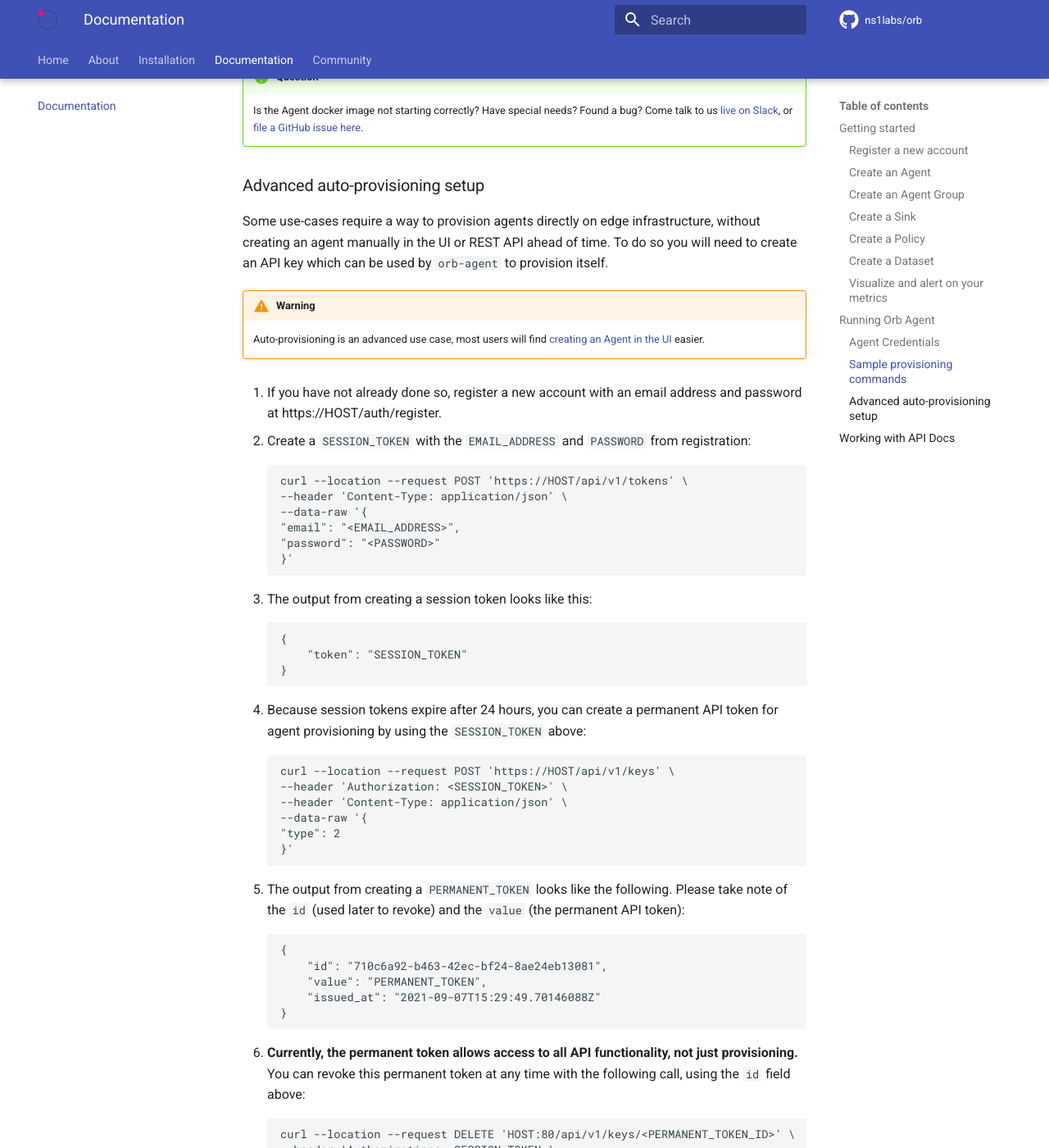
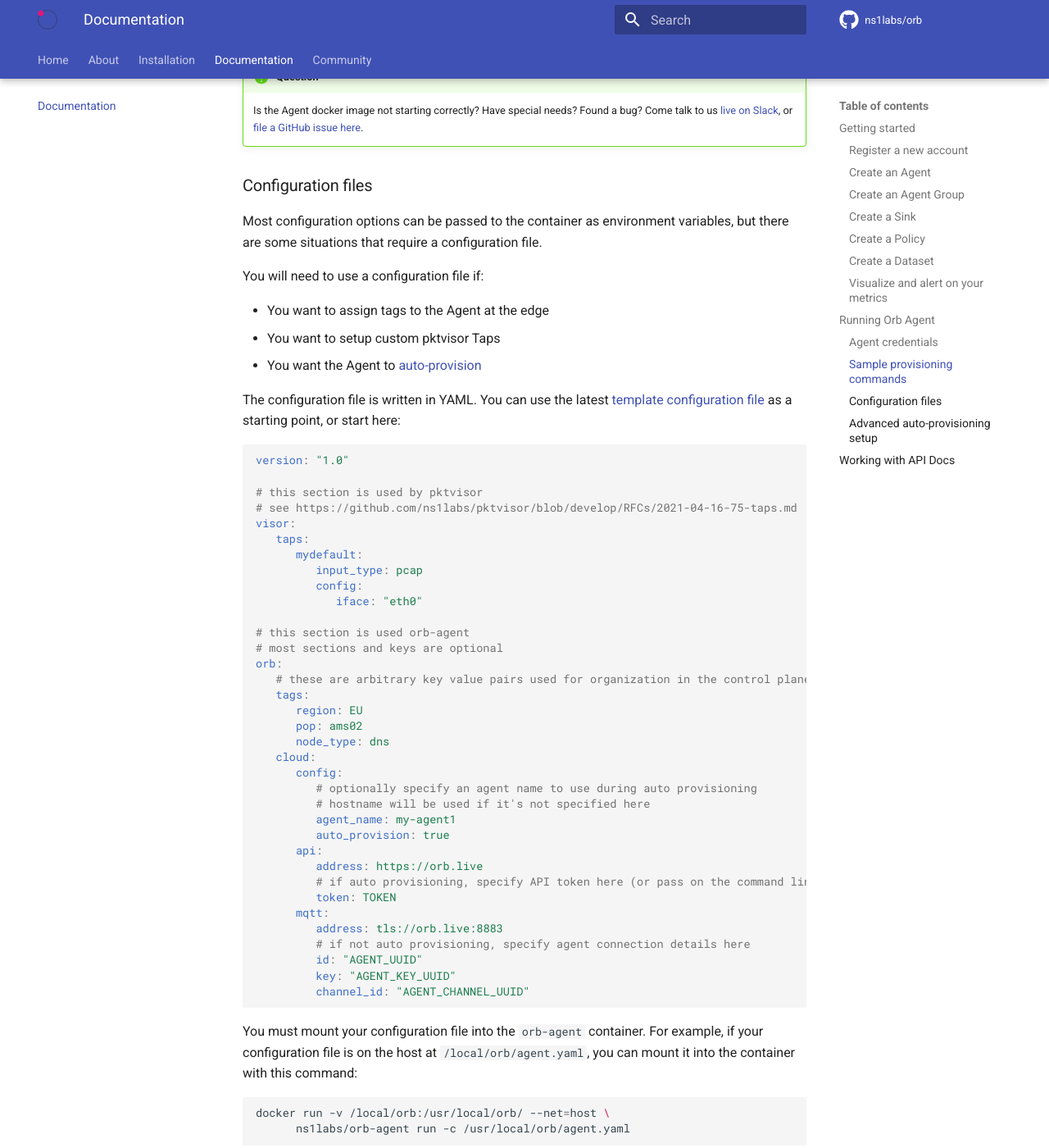
Before and after one commit to orb-community/orb-website, an MkDocs documentation site: the page built from docs/docs.md, in a window 1280 px wide and 1400 px high, scrolled down 13949 px. Shown: the whole window at 82% size. Built offline with MkDocs 1.6.1 and Material for MkDocs 9.7.7, drawn with Linux system fonts in a browser that asks for light colours; comment, search, counter and statistics services are not loaded; some of the changed text lies outside the part shown.

Commit message:
config files

````diff
--- a/docs/docs.md
+++ b/docs/docs.md
@@ -157,7 +157,7 @@
         ifconfig
         ```
 
-### Agent Credentials
+### Agent credentials
 
 The Agent credentials include three pieces of information, each of which is a UUID in the form `5dc34ded-6a53-44c0-8d15-7e9c8c95391a`.
 
@@ -215,6 +215,66 @@
 
     Is the Agent docker image not starting correctly? Have special needs? Found a bug? Come talk to us [live on Slack](https://join.slack.com/t/ns1labs/shared_invite/zt-qqsm5cb4-9fsq1xa~R3h~nX6W0sJzmA),
     or [file a GitHub issue here](https://github.com/ns1labs/orb/issues/new/choose).
+
+### Configuration files
+
+Most configuration options can be passed to the container as environment variables, but there are some situations that require a configuration file.
+
+You will need to use a configuration file if:
+
+* You want to assign tags to the Agent at the edge
+* You want to setup custom pktvisor Taps
+* You want the Agent to [auto-provision](#advanced-auto-provisioning-setup)
+
+The configuration file is written in YAML.
+You can use the latest [template configuration file](https://raw.githubusercontent.com/ns1labs/orb/develop/cmd/agent/agent.example.yaml) as a starting point, or
+start here:
+
+```yaml
+version: "1.0"
+
+# this section is used by pktvisor
+# see https://github.com/ns1labs/pktvisor/blob/develop/RFCs/2021-04-16-75-taps.md
+visor:
+   taps:
+      mydefault:
+         input_type: pcap
+         config:
+            iface: "eth0"
+
+# this section is used orb-agent
+# most sections and keys are optional
+orb:
+   # these are arbitrary key value pairs used for organization in the control plane and UI
+   tags:
+      region: EU
+      pop: ams02
+      node_type: dns
+   cloud:
+      config:
+         # optionally specify an agent name to use during auto provisioning
+         # hostname will be used if it's not specified here
+         agent_name: my-agent1
+         auto_provision: true
+      api:
+         address: https://orb.live
+         # if auto provisioning, specify API token here (or pass on the command line)
+         token: TOKEN
+      mqtt:
+         address: tls://orb.live:8883
+         # if not auto provisioning, specify agent connection details here
+         id: "AGENT_UUID"
+         key: "AGENT_KEY_UUID"
+         channel_id: "AGENT_CHANNEL_UUID"
+```
+
+You must mount your configuration file into the `orb-agent` container. For example, if your configuration file
+is on the host at `/local/orb/agent.yaml`, you can mount it into the container with this command:
+
+```shell
+docker run -v /local/orb:/usr/local/orb/ --net=host \
+      ns1labs/orb-agent run -c /usr/local/orb/agent.yaml
+```
 
 ### Advanced auto-provisioning setup
 Some use-cases require a way to provision agents directly on edge infrastructure, without creating an agent manually in the UI or REST API ahead of time.
````
